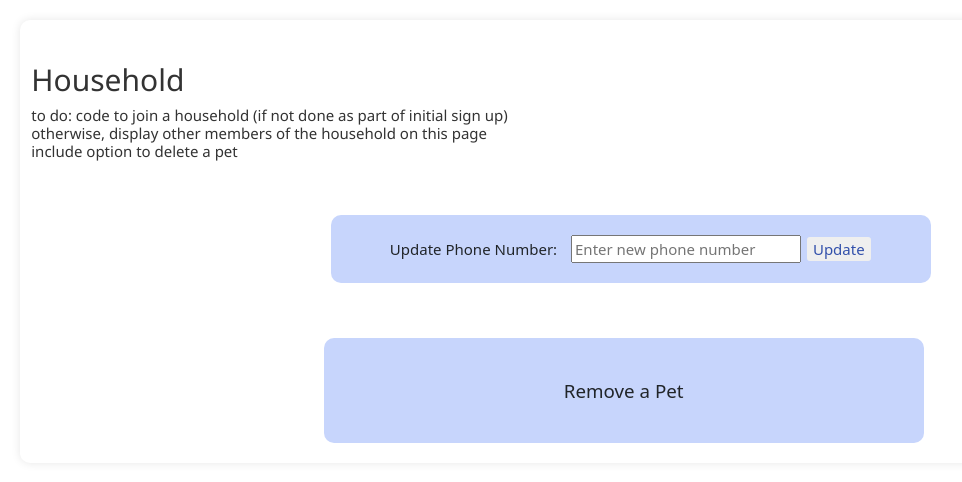
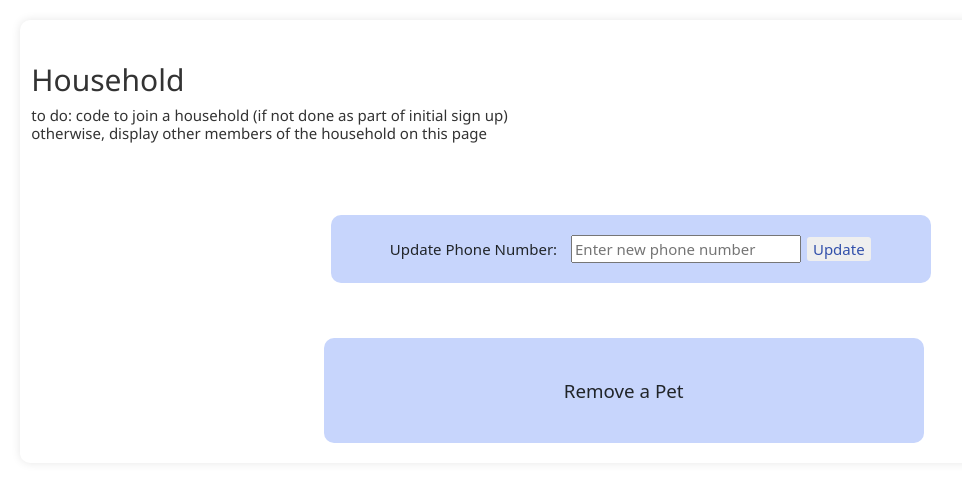
Before and after one commit to jelainhart/fnpa, a PHP site: page /cs4640/household.php in a window 1280 px wide. Shown: the part 53-535 px from the top of the page, without its empty margins (50-1012 px from the left). Run offline with PHP 8.4, Linux system fonts and the light colour scheme; the visitor is signed in with stand-in values (Sample User, id 1).

Commit message:
Update household.php

```diff
--- a/household.php
+++ b/household.php
@@ -54,7 +54,7 @@ if ($_SERVER['REQUEST_METHOD'] == 'POST')
       <h2>Household </h2>
       <h6>to do: code to join a household (if not done as part of initial sign up)<br>
         otherwise, display other members of the household on this page<br>
-        include option to delete a pet
+
         <br>
       </h6>
 
```
